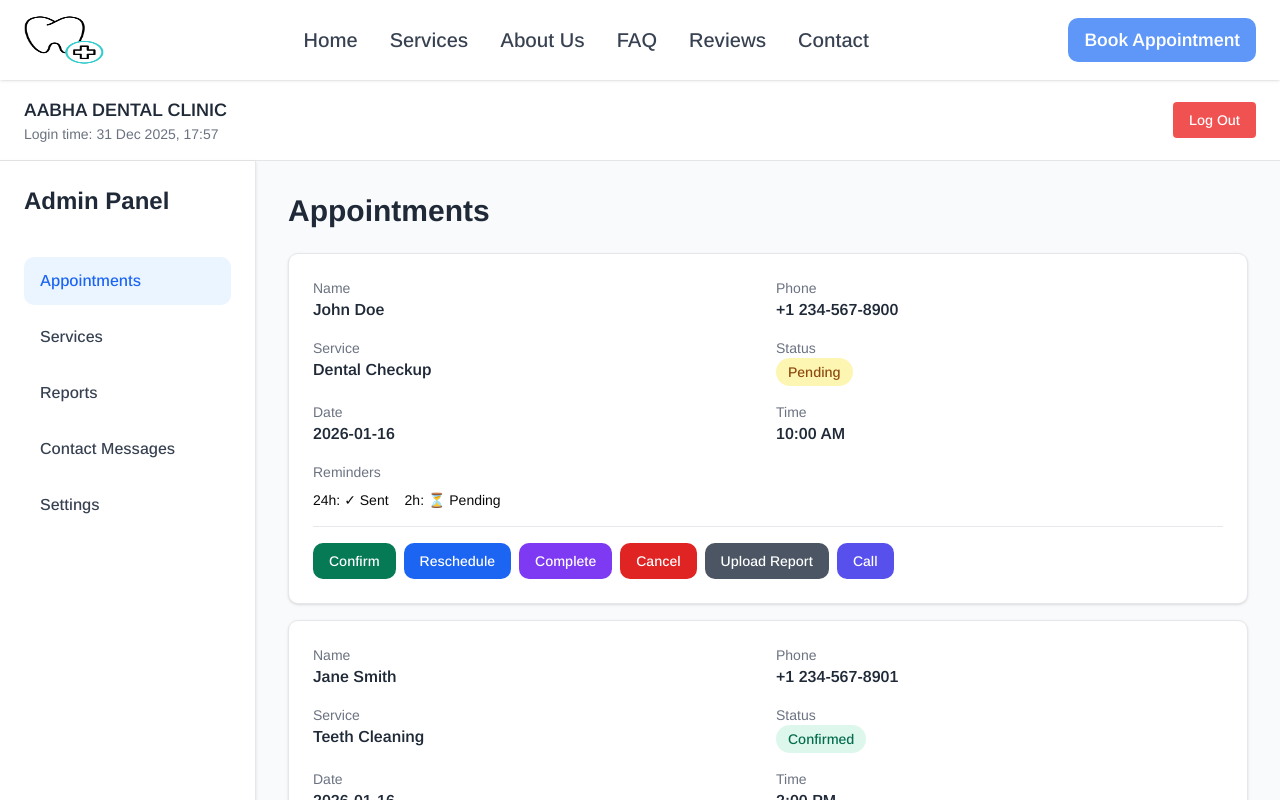
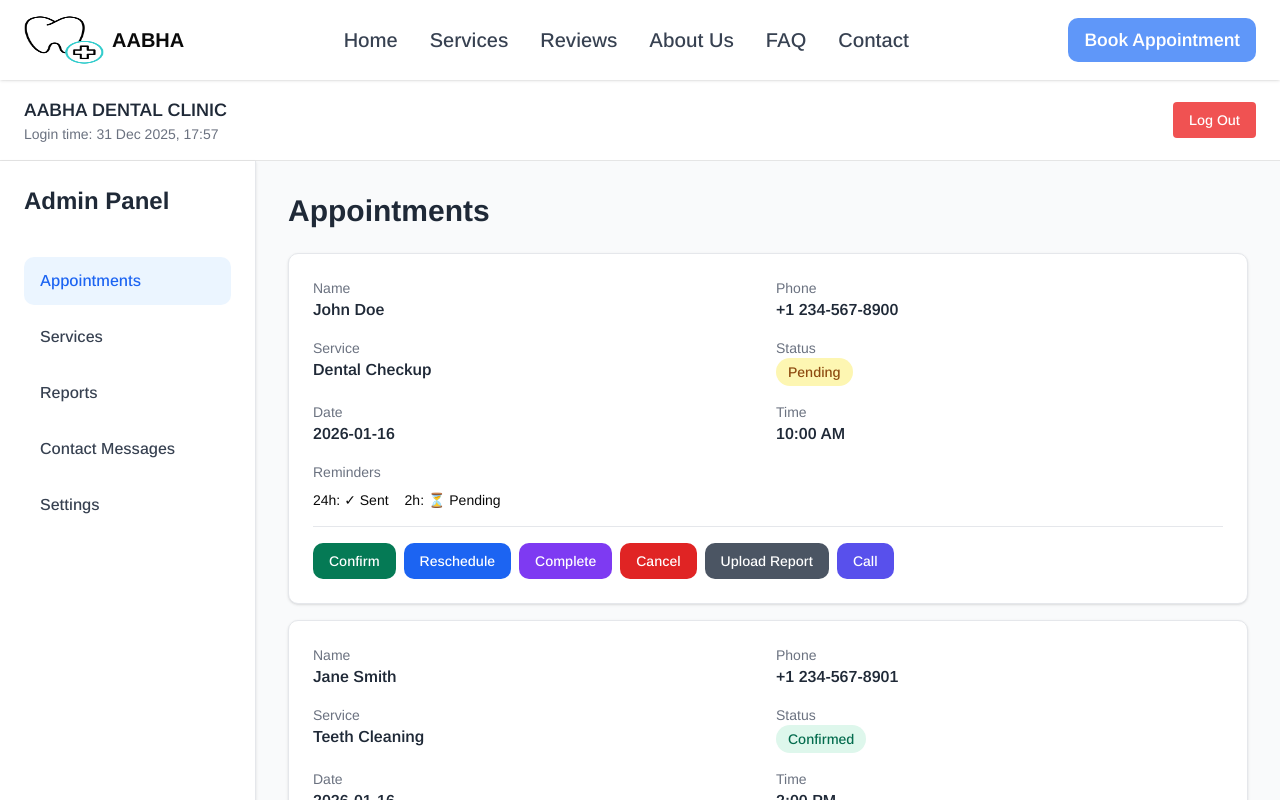
Before and after one commit to Somajadhav33/Dental-Clinic, a Next.js app: page /admin-panel in a window 1280 px wide. Shown: the top 800 px of the page. Built offline with nearby package versions, Linux system fonts and the light colour scheme.

Commit message:
ui(NavBar): improve navigationbar layout

```diff
--- a/components/NavBar.jsx
+++ b/components/NavBar.jsx
@@ -8,9 +8,9 @@ import Image from "next/image";
 const navLinks = [
   { name: "Home", href: "/" },
   { name: "Services", href: "/#servicesSection" },
+  { name: "Reviews", href: "/#ReviewsSection" },
   { name: "About Us", href: "#aboutSection" },
-  { name: "FAQ", href: "/faq" },
-  { name: "Reviews", href: "/pricing" },
+  { name: "FAQ", href: "/#FaqSection" },
   { name: "Contact", href: "/#contactSection" },
 ];
 
@@ -21,6 +21,7 @@ export function NavigationBar() {
     <nav className="sticky top-0 z-50 max-w-full bg-white shadow">
       <div className="mx-auto flex max-w-full items-center justify-between px-6 py-4">
         {/* Brand */}
+        <div className="flex items-center gap-2 text-xl font-bold">
           <Link href="/" className="text-3xl font-bold text-gray-900">
             <Image
               src="/logo.png"
@@ -30,6 +31,8 @@ export function NavigationBar() {
               className="h-12"
             />
           </Link>
+          <h1>AABHA</h1>
+        </div>
 
         {/* Desktop Nav */}
         <div className="hidden md:flex items-center gap-8 text-xl font-medium text-gray-700">
```
Lines whose indentation alone changed are shown as unchanged.
